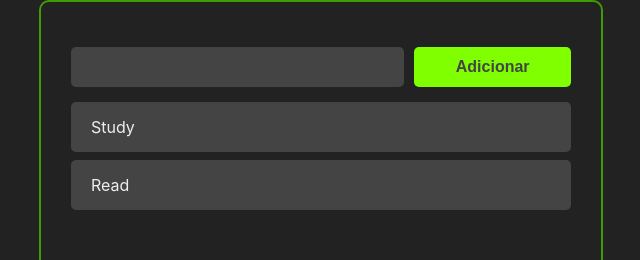
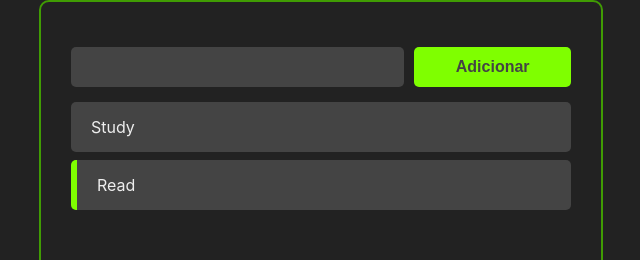
Before and after one commit to devcarolinealmeida/task-list-react, a React (Create React App) app: page / in a window 1280 px wide. Shown: the top 260 px of the page, without its empty margins (319-959 px from the left). Built offline with nearby package versions, Linux system fonts and the light colour scheme.

Commit message:
add task completed

```diff
--- a/src/App.jsx
+++ b/src/App.jsx
@@ -18,6 +18,17 @@ const App = () => {
     }
   ])
 
+
+const handleTaskClick = (taskId) => {
+  const newTasks = tasks.map((task) => {
+    if (task.id === taskId) return {...task, completed: !task.completed}
+    return task
+  })
+  setTasks(newTasks)
+}
+
+
+
   const handleTaskAddition = (taskTitle) => {
     const newTasks = [...tasks, {
         title: taskTitle,
@@ -30,10 +41,9 @@ const App = () => {
   return (
     <div>
         <div className='container'>
-          <AddTask handleTaskAddition={handleTaskAddition}/>
-          <Tasks tasks={tasks}/>
+          <AddTask handleTaskAddition={handleTaskAddition} />
+          <Tasks tasks={tasks} handleTaskClick={handleTaskClick}/>
         </div>
-
     </div>
   )
 }
--- a/src/components/Task.css
+++ b/src/components/Task.css
@@ -7,4 +7,5 @@
     justify-content: space-between;
     color: #eee;
     align-items: center;
+    cursor: pointer;
 }
--- a/src/components/Task.jsx
+++ b/src/components/Task.jsx
@@ -2,11 +2,17 @@ import React from 'react';
 
 import './Task.css'
 
-const Task = ({ task }) => {
-    return <div className='task-container'>{task.title}
+const Task = ({ task, handleTaskClick }) => {
+    return (
+        <div
+            className='task-container' onClick={() => handleTaskClick(task.id)}
+            style={task.completed ? {borderLeft: '6px solid chartreuse'} : {} }>
 
-    </div>
-
+            <div className='task-title'>
+                {task.title}
+            </div>
+        </div>
+    )
 }
 
 export default Task;
--- a/src/components/Tasks.jsx
+++ b/src/components/Tasks.jsx
@@ -1,11 +1,11 @@
 import React from "react";
 import Task from "./Task";
 
-const Tasks = ( { tasks }) => {
+const Tasks = ( { tasks, handleTaskClick }) => {
     return (
         <>
             {tasks.map((task) => (
-                <Task task={task} />
+                <Task task={task} handleTaskClick={handleTaskClick} />
             ))}
         </>
     )
```
